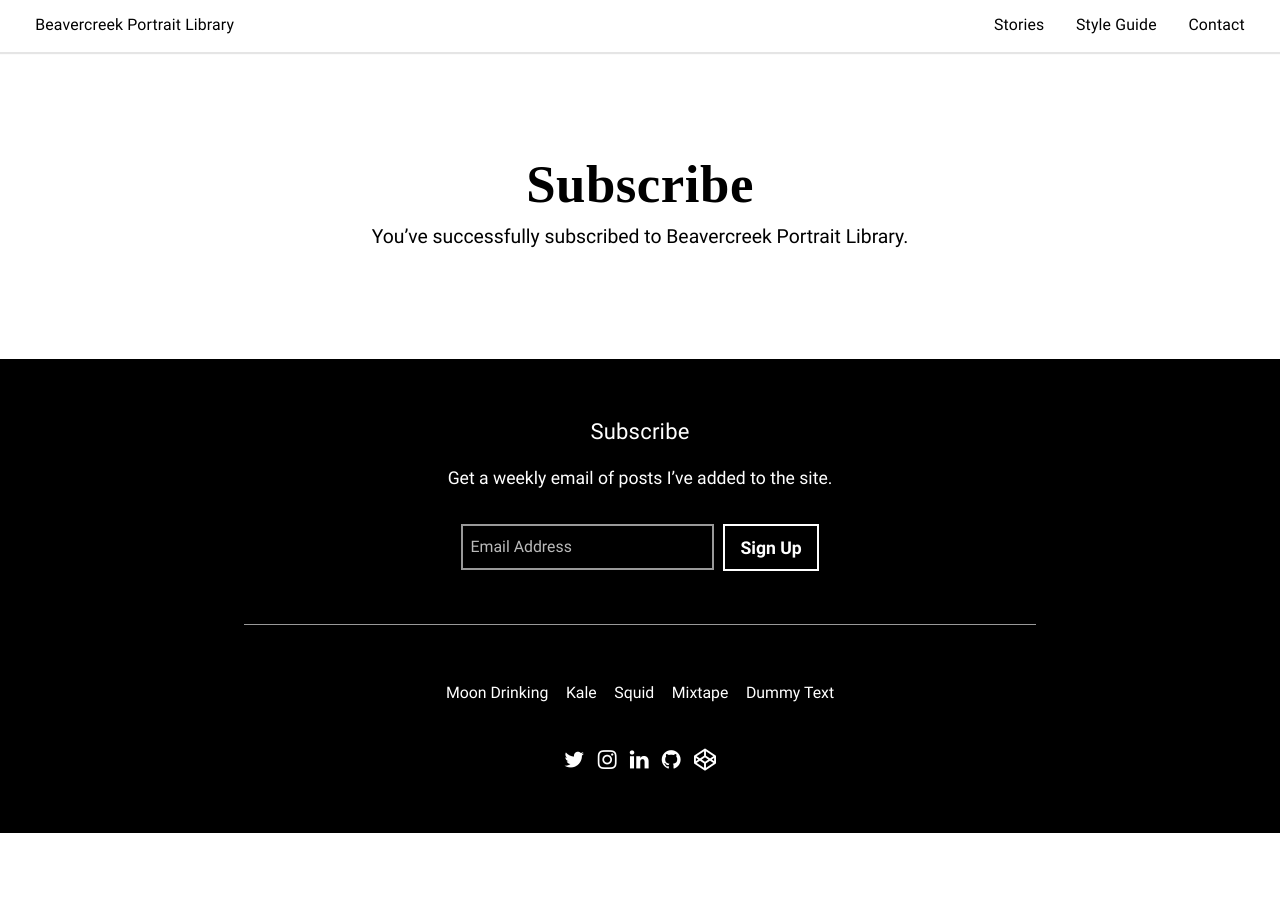
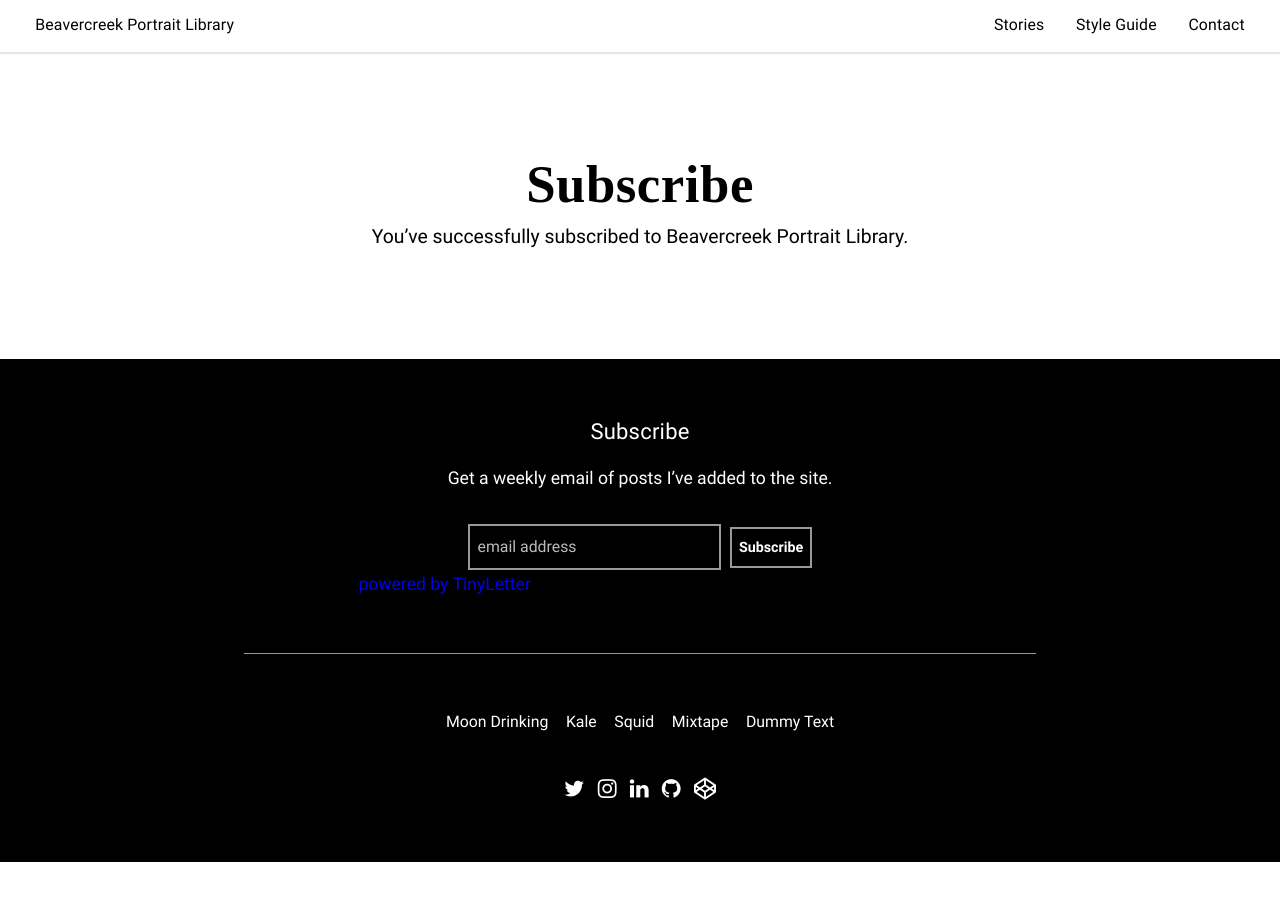
Before and after one commit to rentry/beavercreek-portrait-library, a Jekyll site: the page built from subscribe.html, in a window 1280 px wide. Built offline with Jekyll 4.4.1, drawn with Linux system fonts in a browser that asks for light colours.

Commit message:
Adds and adapts email form

```diff
--- a/_includes/subscribe-form.html
+++ b/_includes/subscribe-form.html
@@ -1,5 +1,4 @@
-<form method="POST" action="{{ site.mailchimp_action }}&amp;c=?" id="mc-signup" name="mc-embedded-subscribe-form" novalidate>
-  <!-- This is required for the form to work correctly -->
+<!--<form method="POST" action="{{ site.mailchimp_action }}&amp;c=?" id="mc-signup" name="mc-embedded-subscribe-form" novalidate>
   <div style="position: absolute; left: -5000px;" aria-hidden="true">
     <input type="text" name="{{ site.mailchimp_input }}" tabindex="-1" value="">
   </div>
@@ -12,4 +11,19 @@
   </div>
 </form>
 
-<p class="subscribe__error hidden"></p>
+<p class="subscribe__error hidden"></p>-->
+
+<form id="mc-signup" action="https://tinyletter.com/rentry" method="post" target="popupwindow" onsubmit="window.open('https://tinyletter.com/rentry', 'popupwindow', 'scrollbars=yes,width=800,height=600');return true">
+  <div class="form-group">
+  <input type="text" name="email" id="tlemail" placeholder="email address"/>
+  </div>
+  <div style="position: absolute; left: -5000px;" aria-hidden="true">
+    <input type="hidden" value="1" name="embed"/>
+  </div>
+  <button style="padding: 0;">
+    <input type="submit" value="Subscribe" />
+  </button>
+</form>
+  <div style="display: block;">
+    <p><a href="https://tinyletter.com" target="_blank">powered by TinyLetter</a></p>
+  </div>
```
